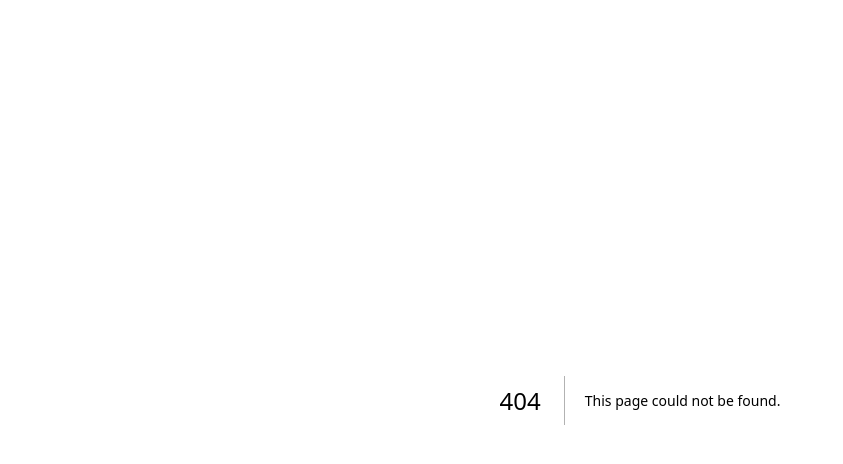
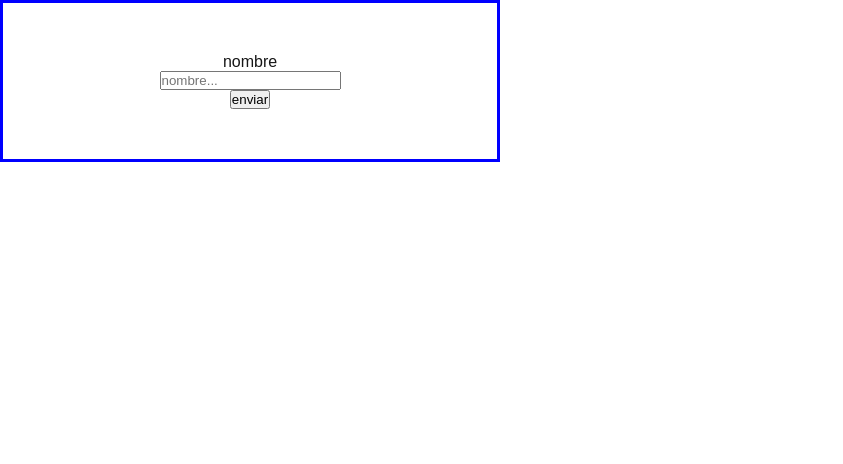
Before and after one commit to MarcoRosselDev/next-js-06-postgres, a Next.js app: page /form3 in a window 1280 px wide. Before the commit this address had no page. Shown: the top 464 px of the page, without its empty margins (0-843 px from the left). Built offline with nearby package versions, Linux system fonts and the light colour scheme.

Commit message:
typescript | libreria react-form-hook | from rror handler 2

```diff
--- /dev/null
+++ b/src/app/form3/form3.module.css
@@ -0,0 +1,9 @@
+.main{
+  display: flex;
+  flex-direction: column;
+  padding: 50px;
+  justify-content: center;
+  align-items: center;
+  max-width: 500px;
+  border: 3px solid blue;
+}
--- /dev/null
+++ b/src/app/form3/page.tsx
@@ -0,0 +1,28 @@
+"use client"
+import style from './form3.module.css'
+import {useForm, SubmitHandler} from 'react-hook-form'
+
+type Input = {
+  nombre: string
+}
+
+export default function Page() {
+
+  const {register, handleSubmit, formState:{errors}} = useForm<Input>()
+
+  const f : SubmitHandler<Input> = data => console.log(data);
+
+
+  return (
+    <form className={style.main} onSubmit={handleSubmit(f)}>
+      <label htmlFor="nombre">nombre</label>
+      <input {...register("nombre", {required: true})}
+      aria-invalid={errors.nombre? "true": "false"}
+      type="text" name="nombre" id="nombre" placeholder="nombre..." />
+
+      {errors.nombre?.type === "required" && (<p>te falto el nombre aweonao</p>)}
+
+      <button type="submit">enviar</button>
+    </form>
+  )
+}
```
